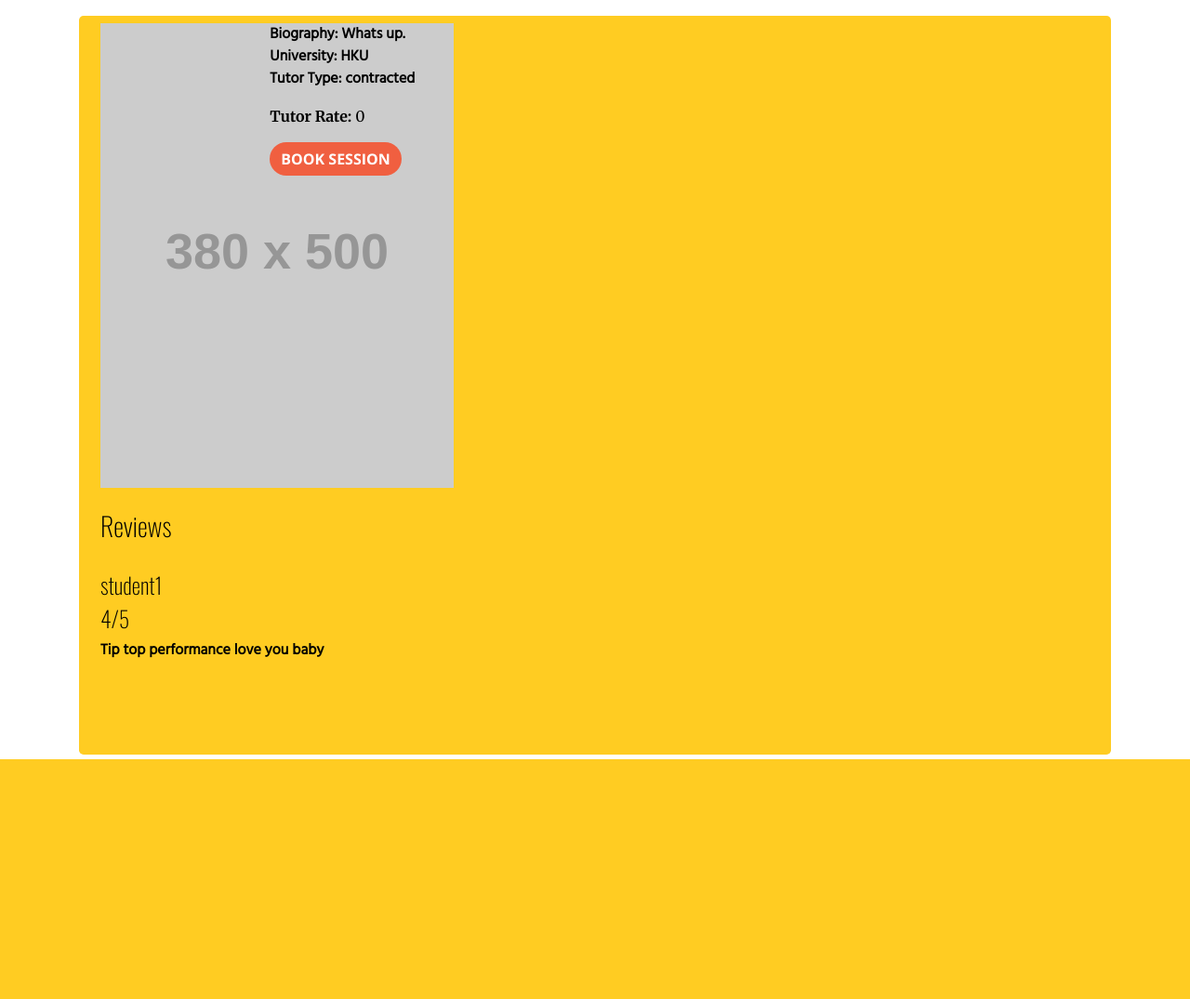
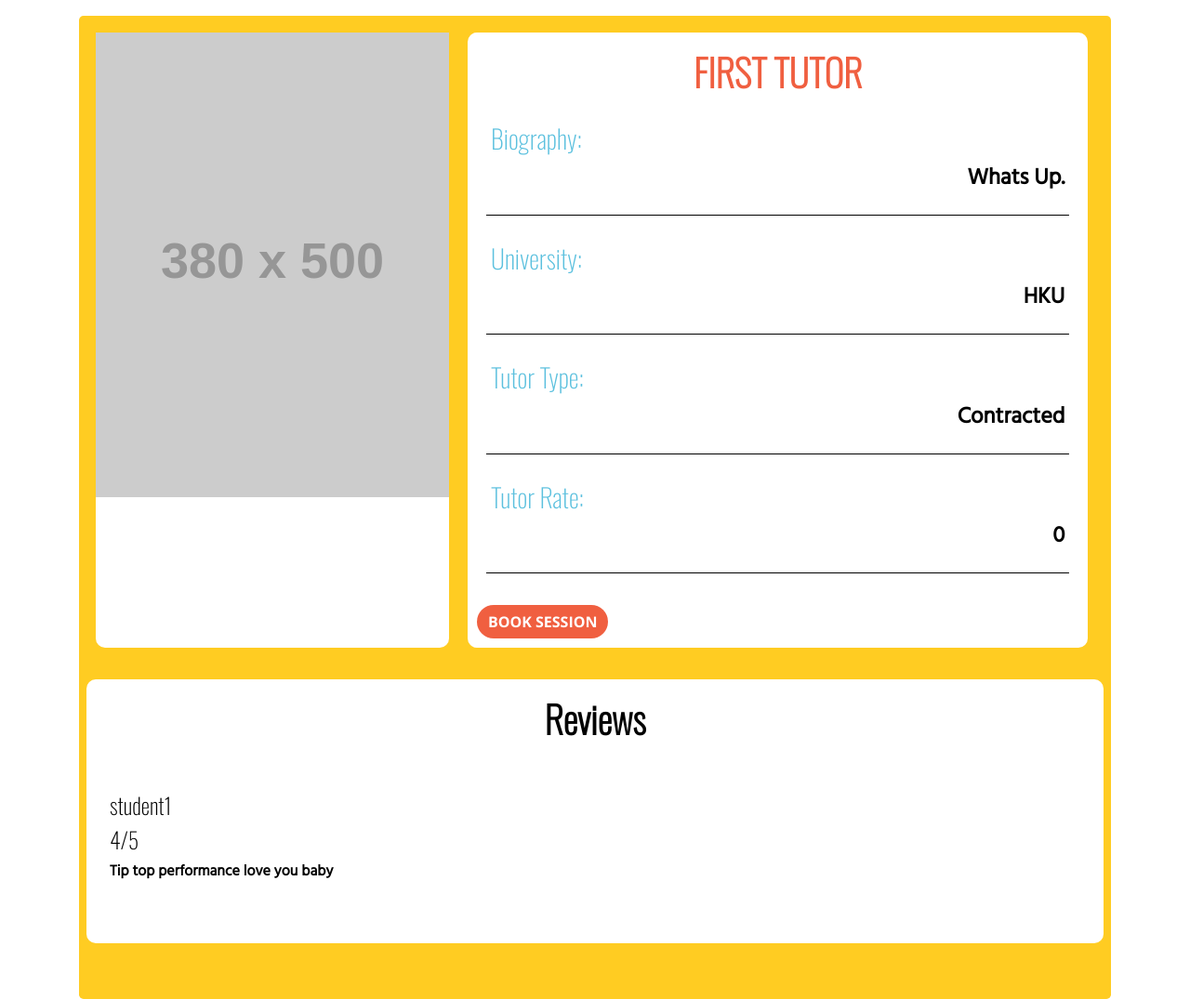
Before and after one commit to tejasvi-mehra/tutoria_project, a Django app: page /tutoria/viewProfile/1/ in a window 1280 px wide. Shown: the part 52-1127 px from the top of the page at 93% size. Before the commit the page ends 869 px from the top, so only its background shows below. Run offline with Django 3.2, Linux system fonts and the light colour scheme; a user stored in the database is signed in; data comes from the database, SQL or seed files in the repository; both versions use the stored data as it was after the commit; grey boxes labelled with a size stand in for pictures from a placeholder-image service; some libraries are stand-ins or nearby versions.

Commit message:
newest frontedndn

```diff
--- a/tutoria/static/css/creative.css
+++ b/tutoria/static/css/creative.css
@@ -115,6 +115,72 @@ li {
       min-width: 400px;
     min-height: 100px;
     overflow: scroll;
+
+}
+.profile-container{
+
+  display: inline-block;
+  margin: 10px;
+  /*padding: 10px;*/
+  border-radius: 10px;
+  background: #fff;
+  /*width: 100%;*/
+
+}
+.profile-container-deets{
+
+  display: inline-block;
+  float: right;
+  margin: 10px;
+  padding: 10px;
+  border-radius: 10px;
+  background: #fff;
+  width: 61%;
+
+}
+
+.profile-container-deets h1{
+  text-transform: uppercase;
+  text-decoration: none;
+}
+
+.profile-sub-deets {
+
+  padding: 10px;
+}
+
+.detail{
+
+  padding: 5px;
+  border-bottom: solid black;
+  border-bottom-width: 0.5px;
+}
+.profile-sub-deets h3{
+  color: #5bc0de;
+}
+
+.profile-sub-deets p{
+
+  font-family: 'Hind', sans-serif;
+  font-size: 24px;
+  text-transform: capitalize;
+  text-align: end;
+}
+
+.reviews-container{
+padding: 10px;
+background-color: #fff;
+border-radius: 10px;
+/*width: 90%;*/
+
+}
+
+.review{
+margin: 5px;
+border-radius: 10px;
+border-color: #fc2;
+padding: 10px;
+border-width: 1px;
 
 }
 
--- a/tutoria/templates/tutoria/profile/viewProfile.html
+++ b/tutoria/templates/tutoria/profile/viewProfile.html
@@ -4,34 +4,40 @@
   <div class="jumbotron main-container page-title">
     <div class="container">
             <div class="row">
-                <div class="col-xs-12 col-sm-6 col-md-6">
-                    <div class="well well-sm">
-                        <div class="row">
-                            <div class="col-sm-6 col-md-4">
+
+
+
+                            <div class="profile-container">
                                 <img src="http://placehold.it/380x500" alt="" class="img-rounded img-responsive" />
                             </div>
-                            <div class="col-sm-6 col-md-8">
-                                <p><b>Biography:</b> {{tutor.biography}}<br>
-                                <b>University:</b> {{tutor.university}}<br>
-                                <b>Tutor Type:</b> {{tutor.tutortype}}<br></p>
-                                <b>Tutor Rate:</b> {{tutor.rate}}<br></p>
+
+
+                            <div class="profile-container-deets">
+                                <h1><a href="#">{{tutor.first_name}} {{tutor.last_name}}</a></h1>
+                                <div class="profile-sub-deets">
+
+                                <div class="detail"><h3>Biography:</h3><p>{{tutor.biography}}</p></div><br>
+                                <div class="detail"><h3>University:</h3> <p>{{tutor.university}}</p></div><br>
+                                <div class="detail"><h3>Tutor Type:</h3> <p>{{tutor.tutortype}}</p></div><br>
+                                <div class="detail"><h3>Tutor Rate:</h3><p>{{tutor.rate}}</p></div><br></div>
                                 <!-- Split button -->
                                 <div class="btn-group">
                                     <a class="btn btn-primary" href="/tutoria/viewTimetable/{{tutor.id}}">Book Session</a>
-                                </div>
+                                </div></div>
                             </div>
-                        </div>
-                    </div>
-                </div>
+
+
+
             </div>
             <br>
-            <div class="well well-sm">
-                <h3>Reviews</h3>
+            <div class="reviews-container">
+                <h1>Reviews</h1>
                 <br>
                 {%for rev in reviews%}
+                <div class="review">
                 <h4>{{rev.student.username}}</h4>
                 <h4>{{rev.rating}}/5</h4>
-                <p>{{rev.text}}</p>
+                <p>{{rev.text}}</p></div>
                 <br>
                 {%endfor%}
             </div>
```
Also changed, not shown: db.sqlite3.
